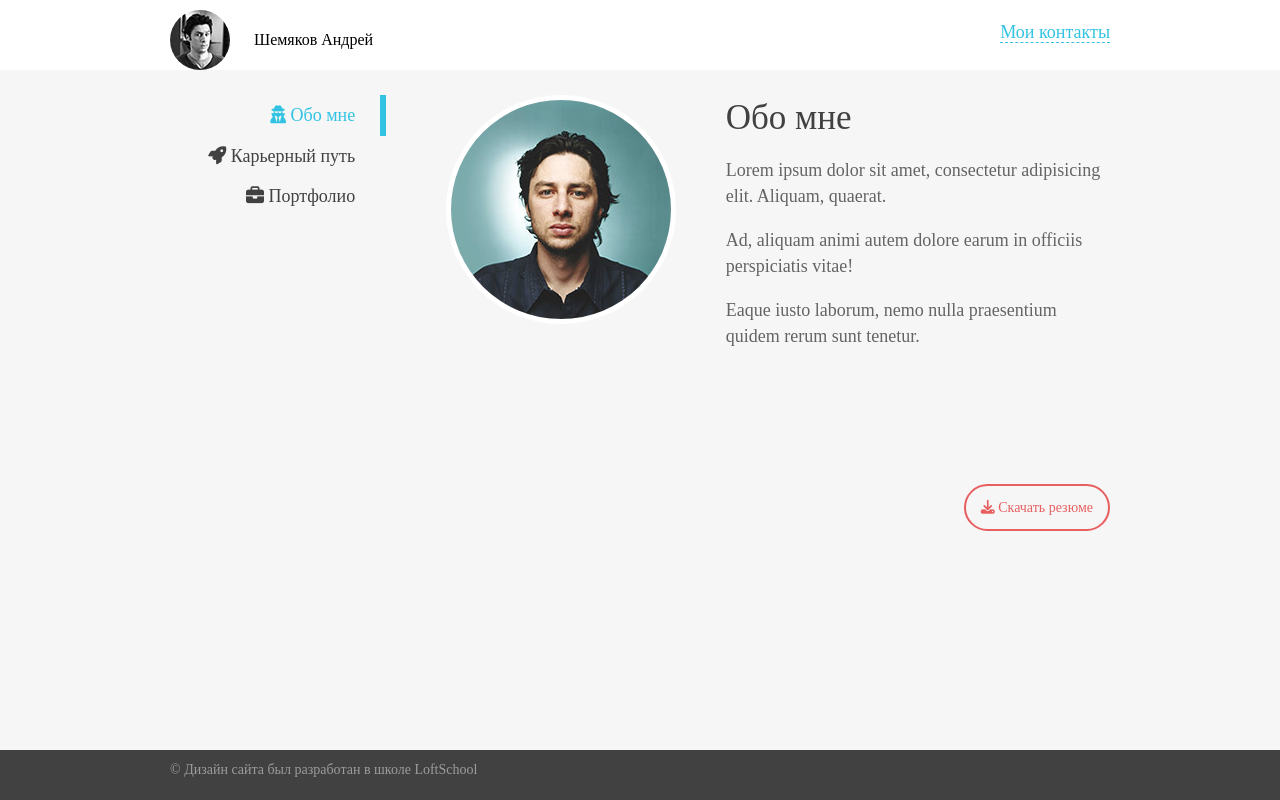
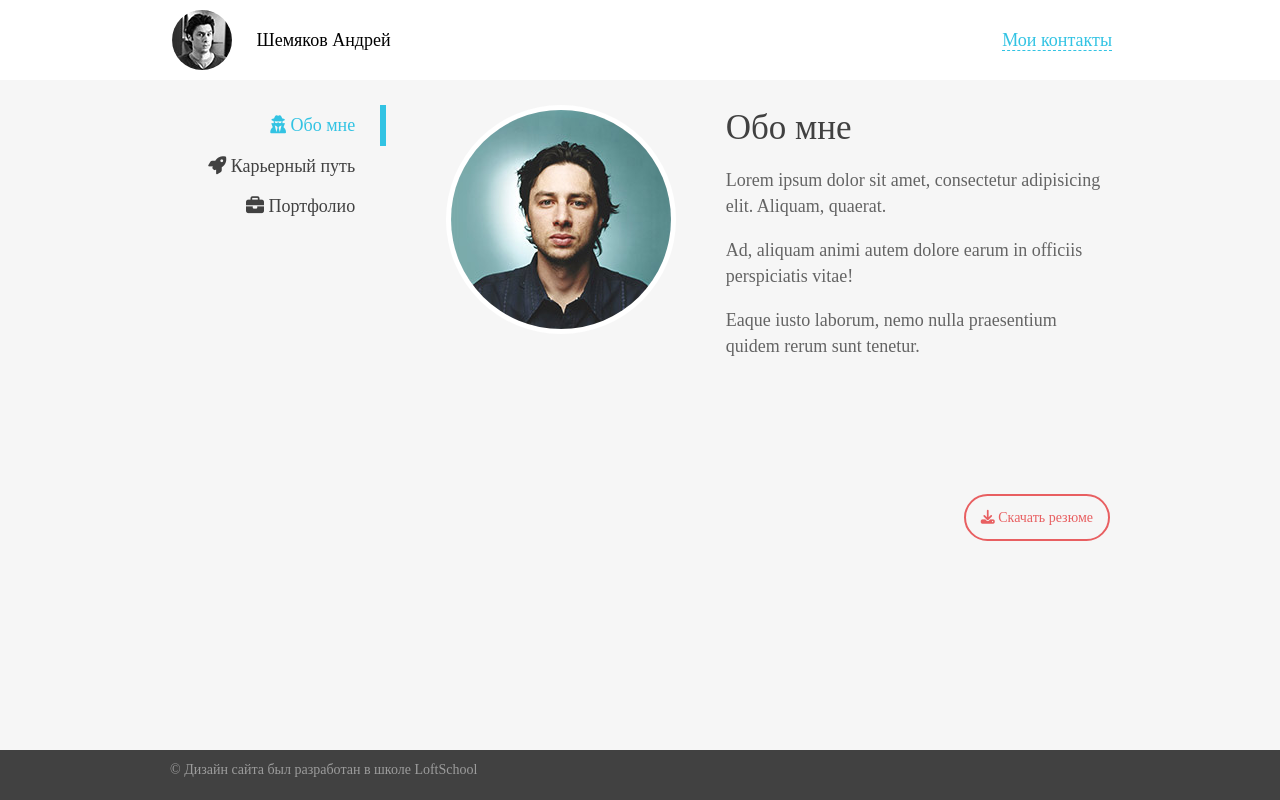
Before and after one commit to Cry0g3n/site-portfolio, a website: page index.html in a window 1280 px wide. Drawn offline with nearby package versions, Linux system fonts and the light colour scheme; files that its build step writes are made by us from their sources.

Commit message:
Доработка хедера

```diff
--- a/index.html
+++ b/index.html
@@ -18,9 +18,11 @@
 <body>
 <div class="wrapper">
     <!-- header -->
-    <header class="header">
+    <header class="header vam">
+        <!--<div class="aligner vam">-->
         <div class="maincontent">
             <div class="container clearfix">
+                <div class="header_ext">
                     <div class="header__left">
                         <!-- user -->
                         <div class="user">
@@ -43,6 +45,8 @@
                     </div>
                 </div>
             </div>
+        </div>
+        <!--</div>-->
     </header>
     <section>
         <div class="container clearfix">
--- a/sass/layout/adjustment.scss
+++ b/sass/layout/adjustment.scss
@@ -33,7 +33,11 @@ footer {
 }
 
 .maincontent {
-  /*padding-bottom: 50px; !*TODO: Why?*!*/
+  vertical-align: middle;
+  display: inline-block;
+  font-size: 0;
+  margin: 10px 0;
+  //text-align: center;
 }
 
 .container {
--- a/sass/sections/header.scss
+++ b/sass/sections/header.scss
@@ -4,28 +4,53 @@ $header_background: #fff;
 .header {
   background-color: $header_background;
   margin-bottom: 25px;
+  text-align: center;
 }
 
-.header__left, .header__right {
-  width: 50%;
-  float: left;
-  //display: inline-block;
-}
-
-.header__right:before {
-  content: "";
+.vam:before {
+  content: '';
   display: inline-block;
   width: 0;
   height: 100%;
   vertical-align: middle;
 }
 
+.header__left, .header__right {
+  width: 50%;
+  //float: left;
+  display: inline-block;
+  vertical-align: middle;
+}
+
+.header__right:before {
+  content: "";
+  width: 0;
+  height: 100%;
+  vertical-align: middle;
+}
+
+.header_ext {
+  //vertical-align: middle;
+  //display: inline-block;
+  ////margin: 10px 0;
+  //font-size: 0;
+  //width: 100%;
+}
+
+.aligner {
+  text-align: center;
+}
+
 .header__right {
   text-align: right;
 }
 
+.header__left {
+  text-align: left;
+}
+
 .user {
-  margin-top: 10px;
+  font-size: 18px;
 }
 
 .user__avatar {
@@ -46,10 +71,6 @@ $header_background: #fff;
   display: block; //TODO: Why?
 }
 
-.user {
-  margin-top: 10px;
-}
-
 .contacts {
   /*margin-top: 30px;*/
   //margin-top: 35px;
```
Lines whose indentation alone changed are shown as unchanged.
